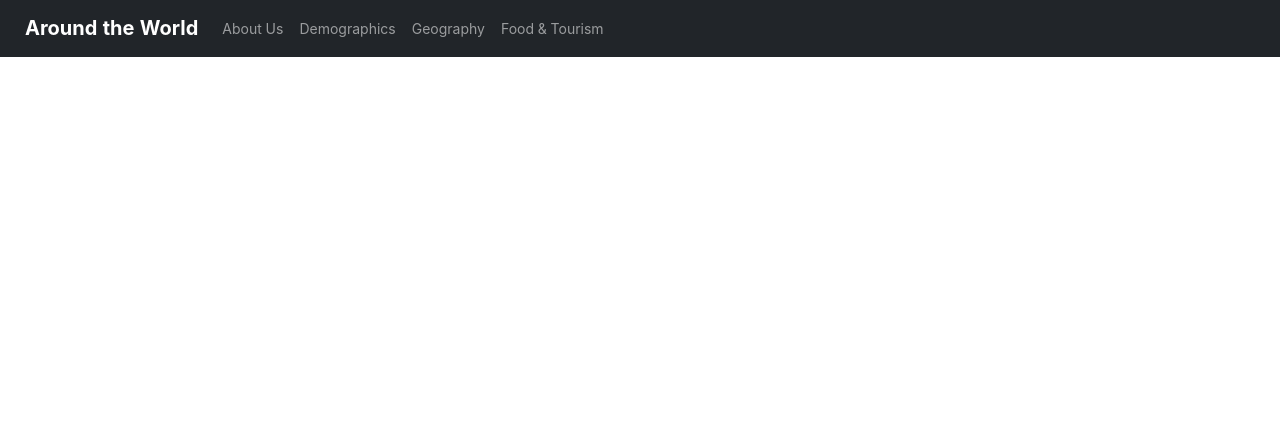
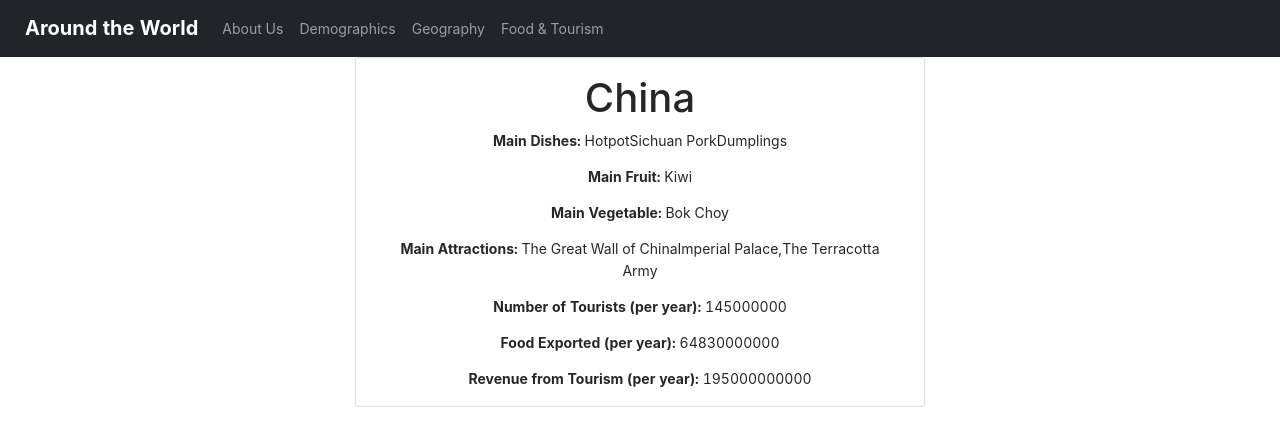
Before and after one commit to preethk0/CS373, a React (Create React App) app in the folder front-end/: page /foodandtourism/China in a window 1280 px wide. Shown: the top 446 px of the page. Built offline with nearby package versions, Linux system fonts and the light colour scheme.

Commit message:
food and tourism instance pages done with low level formatting

```diff
--- a/front-end/src/App.js
+++ b/front-end/src/App.js
@@ -9,6 +9,7 @@ import FoodAndTourismAll from "./screens/FoodAndTourism/FoodAndTourismAll.js";
 import About from "./screens/About/About.js";
 import DemographicsInstance from "./screens/Demographics/DemographicsInstance";
 import GeographyInstance from "./screens/Geography/GeographyInstance";
+import FoodAndTourismInstance from "./screens/FoodAndTourism/FoodAndTourismInstance";
 
 function App() {
   return (
@@ -22,6 +23,7 @@ function App() {
         <Route exact path="/foodandtourism" component={FoodAndTourismAll} />
         <Route path="/demographics/:country" component={DemographicsInstance} />
         <Route path="/geography/:country" component={GeographyInstance} />
+        <Route path="/foodandtourism/:country" component={FoodAndTourismInstance} />
       </Switch>
     </Router>
   );
--- a/front-end/src/screens/FoodAndTourism/FoodAndTourismAll.js
+++ b/front-end/src/screens/FoodAndTourism/FoodAndTourismAll.js
@@ -1,7 +1,19 @@
 import React from "react";
+import FoodAndTourismData from "./FoodAndTourismData";
 
 const FoodAndTourismAll = ({}) => {
-  return <text>food and tourism</text>;
+  return (
+    <div>
+      {Object.keys(FoodAndTourismData).map((country) => {
+        return (
+          <div>
+            <a href={"/foodandtourism/" + country}>{country}</a>
+            <br />
+          </div>
+        );
+      })}
+    </div>
+  );
 };
 
 export default FoodAndTourismAll;
--- a/front-end/src/screens/FoodAndTourism/FoodAndTourismData.js
+++ b/front-end/src/screens/FoodAndTourism/FoodAndTourismData.js
@@ -1,4 +1,4 @@
-const DemographicsData = {
+const FoodAndTourismData = {
     USA: {
         country_id: 1,
         country_name: "United States of America",
@@ -37,4 +37,4 @@ const DemographicsData = {
     },
   };
 
-  export default DemographicsData;
+  export default FoodAndTourismData;
--- a/front-end/src/screens/FoodAndTourism/FoodAndTourismInstance.js
+++ b/front-end/src/screens/FoodAndTourism/FoodAndTourismInstance.js
@@ -1,11 +1,26 @@
 import React from "react";
-import FoodAndTourism from "./FoodAndTourismData";
+import FoodAndTourismData from "./FoodAndTourismData";
 import { useParams } from "react-router";
 
 const FoodAndTourismInstance = ({}) => {
   const { country } = useParams();
-  console.log(country);
-  return <text>{country} foodandtourism instance</text>;
+  return(
+  <div class="container">
+    <div class="row justify-content-center align-items-center">
+      <div class="card text-center w-50">
+        <div class="card-body">
+            <h1 class="card-title"> {country} </h1>
+            <p class="card-text"> <b> Main Dishes:</b> {FoodAndTourismData[country].main_dishes} </p>
+            <p class="card-text"> <b> Main Fruit:</b> {FoodAndTourismData[country].main_fruit} </p>
+            <p class="card-text"> <b> Main Vegetable:</b> {FoodAndTourismData[country].main_vegetable} </p>
+            <p class="card-text"> <b> Main Attractions:</b> {FoodAndTourismData[country].main_attractions} </p>
+            <p class="card-text"> <b> Number of Tourists (per year):</b> {FoodAndTourismData[country].number_of_tourists} </p>
+            <p class="card-text"> <b> Food Exported (per year):</b> {FoodAndTourismData[country].food_exported} </p>
+            <p class="card-text"> <b> Revenue from Tourism (per year):</b> {FoodAndTourismData[country].revenue_from_tourism} </p>
+        </div>
+      </div>
+    </div>
+  </div>);
 };
 
 export default FoodAndTourismInstance;
```
